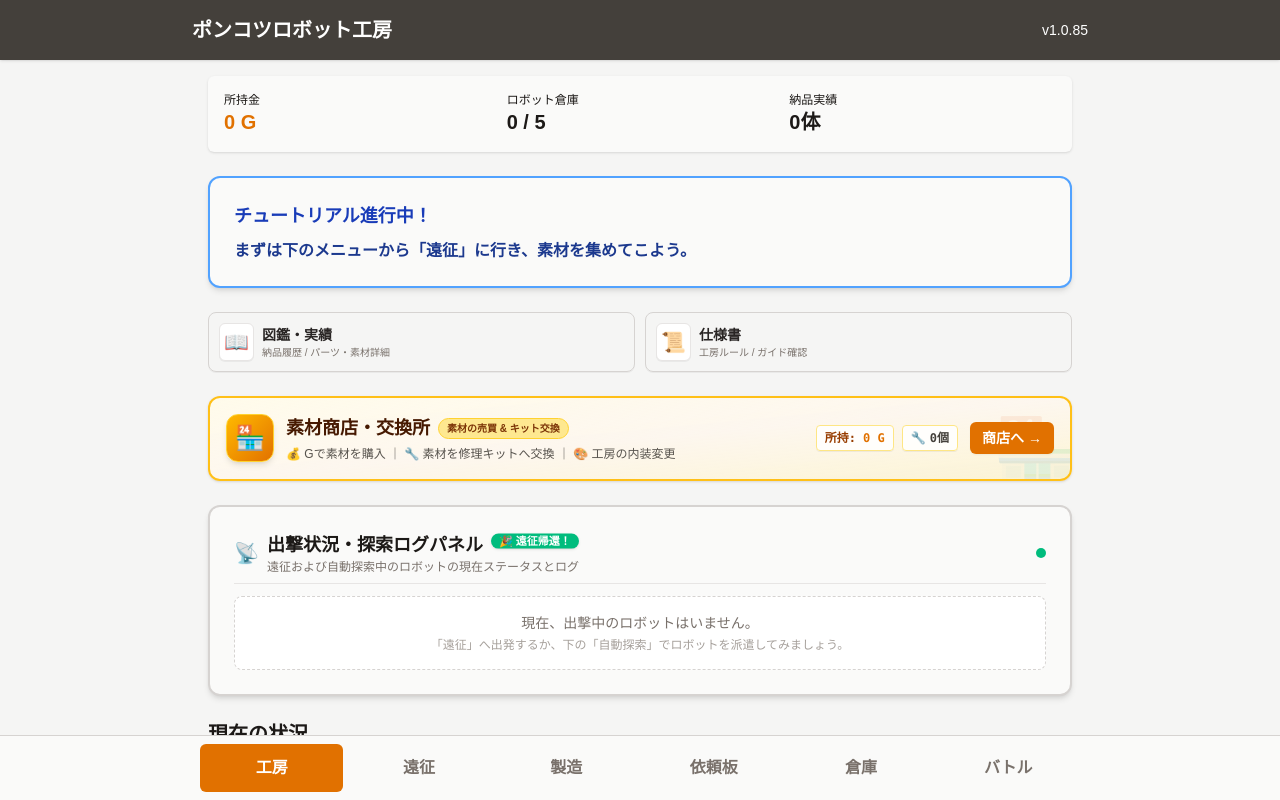
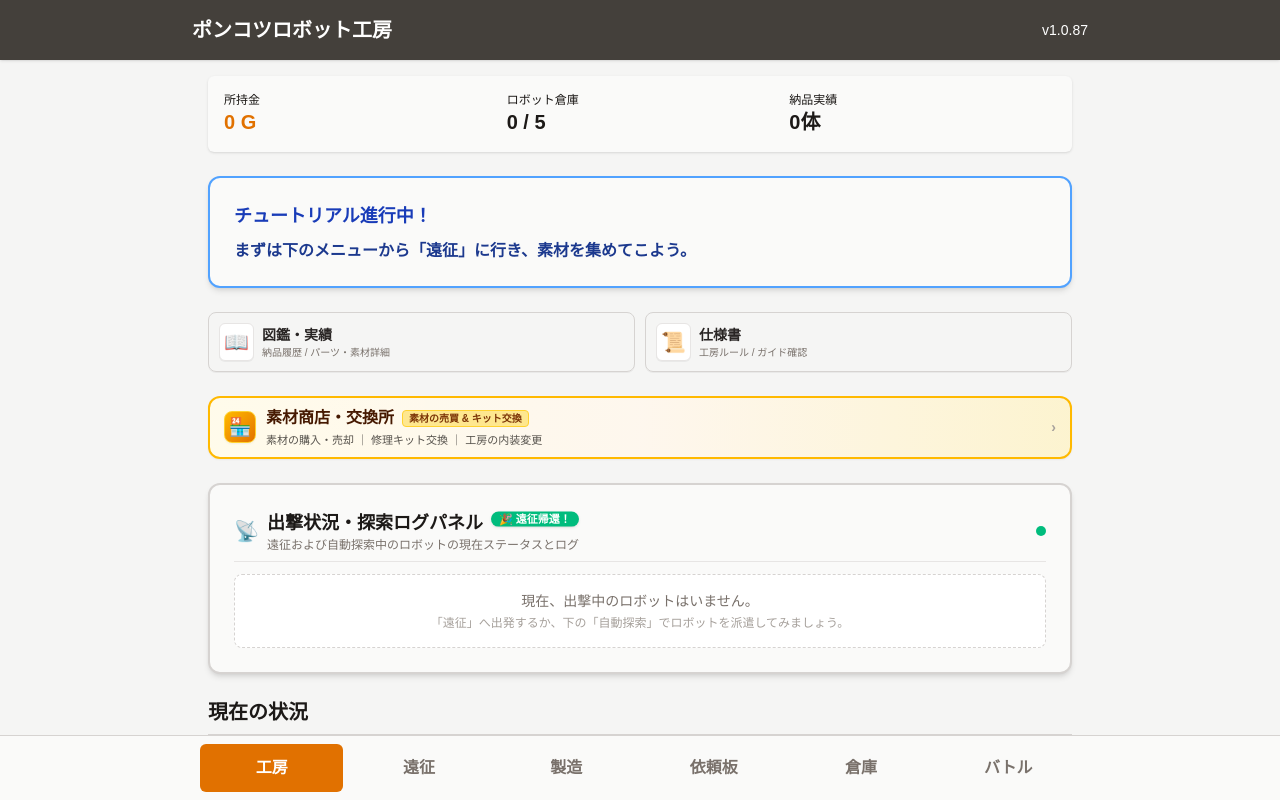
Before and after one commit to k0j1/RobotFactory, a React (Vite) app: page / in a window 1280 px wide. Both pictures are taken after a click on the button "工房を開く". Shown: the top 800 px of the page. Built offline with nearby package versions, Linux system fonts and the light colour scheme; a web font is replaced by a local one.

Commit message:
feat: update to v1.0.87 and refine UI components
- Bump version to 1.0.87
- Streamline Dashboard shop card design
- Improve client affection display with visual trackers
- Simplify dispatch flow by removing confirmation dialog

```diff
--- a/src/components/ui/Layout.tsx
+++ b/src/components/ui/Layout.tsx
@@ -58,7 +58,7 @@ export const Layout: React.FC<{
       <header className={`${theme.colors.secondary} ${theme.colors.textLight} ${theme.spacing.sm} sticky top-0 ${theme.zIndex.header} ${theme.shadow.sm}`}>
         <div className="max-w-4xl mx-auto flex justify-between items-center">
           <h1 className={theme.typography.h2}>ポンコツロボット工房</h1>
-          <div className="text-sm">v1.0.85</div>
+          <div className="text-sm">v1.0.87</div>
         </div>
       </header>
 
--- a/src/screens/Dashboard.tsx
+++ b/src/screens/Dashboard.tsx
@@ -26,7 +26,6 @@ export const Dashboard: React.FC<{ state: GameState, engine: GameEngine, onNavig
   const [isDispatchModalOpen, setIsDispatchModalOpen] = useState(false);
   const [selectedLocationId, setSelectedLocationId] = useState<string>('');
   const [selectedRobotId, setSelectedRobotId] = useState<string>('');
-  const [isConfirmDispatchOpen, setIsConfirmDispatchOpen] = useState(false);
   const [previewEmotions, setPreviewEmotions] = useState<{ [dispatchId: string]: 'auto' | 'happy' | 'troubled' | 'searching' }>({});
 
   const triggerConfetti = () => {
@@ -202,52 +201,29 @@ export const Dashboard: React.FC<{ state: GameState, engine: GameEngine, onNavig
       {/* Shop & Material Trade Feature Card (商店・素材売買・交換所) */}
       <div
         onClick={() => onNavigate('shop')}
-        className="relative overflow-hidden bg-gradient-to-br from-amber-50 via-orange-50/80 to-amber-100/70 border-2 border-amber-400/90 rounded-xl p-4 shadow-sm hover:shadow-md hover:border-amber-500 transition-all cursor-pointer group"
+        className="relative overflow-hidden bg-gradient-to-r from-amber-50 via-orange-50/90 to-amber-100/80 border-2 border-amber-400 hover:border-amber-500 rounded-xl px-3.5 py-2 shadow-xs hover:shadow-md transition-all cursor-pointer group flex items-center justify-between gap-3"
       >
-        {/* 背景の装飾的な薄いアイコン */}
-        <div className="absolute -right-3 -bottom-3 text-7xl opacity-10 select-none pointer-events-none group-hover:scale-110 transition-transform">
-          🏪
-        </div>
-
-        <div className="flex flex-col sm:flex-row sm:items-center justify-between gap-3 relative z-10">
-          <div className="flex items-start sm:items-center gap-3">
-            <div className="w-12 h-12 rounded-xl bg-gradient-to-br from-amber-400 to-amber-600 text-white flex items-center justify-center text-2xl shadow-md border border-amber-300 shrink-0 group-hover:rotate-3 transition-transform">
-              🏪
-            </div>
-            <div>
-              <div className="flex items-center gap-2 flex-wrap">
-                <h3 className="font-black text-base sm:text-lg text-amber-950 flex items-center gap-1.5">
-                  <span>素材商店・交換所</span>
-                </h3>
-                <span className="text-[10px] bg-amber-200/90 text-amber-900 font-bold px-2 py-0.5 rounded-full border border-amber-300 whitespace-nowrap">
-                  素材の売買 &amp; キット交換
-                </span>
-              </div>
-              <p className="text-xs text-stone-600 mt-1 leading-snug">
-                💰 Gで素材を購入 ｜ 🔧 素材を修理キットへ交換 ｜ 🎨 工房の内装変更
-              </p>
-            </div>
+        <div className="flex items-center gap-2.5 min-w-0">
+          <div className="w-8 h-8 rounded-lg bg-gradient-to-br from-amber-400 to-amber-600 text-white flex items-center justify-center text-lg shadow-xs border border-amber-300 shrink-0 group-hover:scale-105 transition-transform">
+            🏪
           </div>
-
-          <div className="flex items-center justify-between sm:justify-end gap-3 mt-1 sm:mt-0 pt-2 sm:pt-0 border-t sm:border-t-0 border-amber-200/60">
-            <div className="flex items-center gap-2 text-xs font-mono">
-              <span className="bg-white/85 px-2 py-1 rounded border border-amber-200 text-amber-800 font-bold shadow-2xs">
-                所持: <span className="text-amber-600">{state.gold} G</span>
-              </span>
-              <span className="bg-white/85 px-2 py-1 rounded border border-amber-200 text-stone-700 font-bold shadow-2xs flex items-center gap-1">
-                <span>🔧</span>
-                <span>{state.repairKits || 0}個</span>
+          <div className="min-w-0">
+            <div className="flex items-center gap-2">
+              <h3 className="font-black text-sm sm:text-base text-amber-950 truncate">
+                素材商店・交換所
+              </h3>
+              <span className="text-[10px] bg-amber-200/90 text-amber-900 font-bold px-1.5 py-0.2 rounded border border-amber-300 hidden sm:inline whitespace-nowrap">
+                素材の売買 &amp; キット交換
               </span>
             </div>
-            <Button
-              size="sm"
-              className="bg-amber-600 hover:bg-amber-500 text-white font-bold shadow-xs whitespace-nowrap px-3 py-1.5 flex items-center gap-1 group-hover:translate-x-0.5 transition-transform"
-            >
-              <span>商店へ</span>
-              <span>→</span>
-            </Button>
+            <p className="text-[11px] text-stone-600 truncate mt-0.5">
+              素材の購入・売却 ｜ 修理キット交換 ｜ 工房の内装変更
+            </p>
           </div>
         </div>
+        <span className="text-stone-400 group-hover:text-amber-600 group-hover:translate-x-0.5 transition-all text-sm shrink-0 font-bold">
+          ›
+        </span>
       </div>
 
       {/* Crafting in Progress Banner (if any) */}
@@ -746,70 +722,22 @@ export const Dashboard: React.FC<{ state: GameState, engine: GameEngine, onNavig
                 className="flex-1"
                 variant="primary"
                 disabled={!selectedLocationId || !selectedRobotId}
-                onClick={() => setIsConfirmDispatchOpen(true)}
+                onClick={() => {
+                  try {
+                    engine.startAutoDispatch(selectedRobotId, selectedLocationId);
+                    setIsDispatchModalOpen(false);
+                    setSelectedLocationId('');
+                    setSelectedRobotId('');
+                  } catch (e: any) {
+                    alert(e.message || '自動探索の派遣に失敗しました');
+                  }
+                }}
               >
                 派遣する
               </Button>
               <Button className="flex-1" variant="secondary" onClick={() => setIsDispatchModalOpen(false)}>キャンセル</Button>
             </div>
           </Card>
-        </div>
-      )}
-
-      {/* Auto Dispatch Confirm Modal */}
-      {isConfirmDispatchOpen && (
-        <div className="fixed inset-0 bg-black/50 flex items-center justify-center p-4 z-50">
-          <motion.div
-            initial={{ scale: 0.95, opacity: 0 }}
-            animate={{ scale: 1, opacity: 1 }}
-            className="bg-white rounded-xl shadow-xl max-w-sm w-full overflow-hidden"
-          >
-            <div className="bg-blue-600 text-white p-4 font-bold text-lg text-center flex items-center justify-center gap-2">
-              <span>🤖</span>
-              <span>自動探索の確認</span>
-            </div>
-            <div className="p-6 text-center space-y-4">
-              <p className="text-stone-700 font-bold leading-relaxed">
-                自動探索中は<span className="text-red-500 font-black">1回の素材発見（周期）ごとにHPを1消費</span>します。<br/>
-                （残りHPが1になると自動帰還します）
-              </p>
-              <div className="flex flex-col items-center bg-stone-100 rounded-lg p-3 border border-stone-200">
-                <p className="text-xs text-stone-500 mb-1">現在のHP</p>
-                <div className="font-bold text-lg text-stone-700">
-                  {selectedModalRobot?.currentHp ?? 12} / {selectedModalRobot?.maxHp ?? 12}
-                </div>
-              </div>
-              <p className="text-sm text-stone-500">
-                よろしいですか？
-              </p>
-            </div>
-            <div className="flex bg-stone-100 border-t border-stone-200 p-2 gap-2">
-              <Button
-                variant="outline"
-                className="flex-1 bg-white"
-                onClick={() => setIsConfirmDispatchOpen(false)}
-              >
-                キャンセル
-              </Button>
-              <Button
-                variant="primary"
-                className="flex-1"
-                onClick={() => {
-                  try {
-                    engine.startAutoDispatch(selectedRobotId, selectedLocationId);
-                    setIsConfirmDispatchOpen(false);
-                    setIsDispatchModalOpen(false);
-                    setSelectedLocationId('');
-                    setSelectedRobotId('');
-                  } catch (e: any) {
-                    alert(e.message);
-                  }
-                }}
-              >
-                出撃する
-              </Button>
-            </div>
-          </motion.div>
         </div>
       )}
 
--- a/src/screens/TitleScreen.tsx
+++ b/src/screens/TitleScreen.tsx
@@ -13,7 +13,7 @@ export const TitleScreen: React.FC<{ onStart: () => void }> = ({ onStart }) => {
           工房を開く
         </Button>
 
-        <p className="mt-12 text-stone-400">v1.0.85</p>
+        <p className="mt-12 text-stone-400">v1.0.87</p>
       </div>
 
       {/* Decorative background elements */}
```
Also changed, not shown: src/screens/LitepaperScreen.tsx (+9 -9 lines), src/screens/RequestScreen.tsx (+52 -10 lines).
